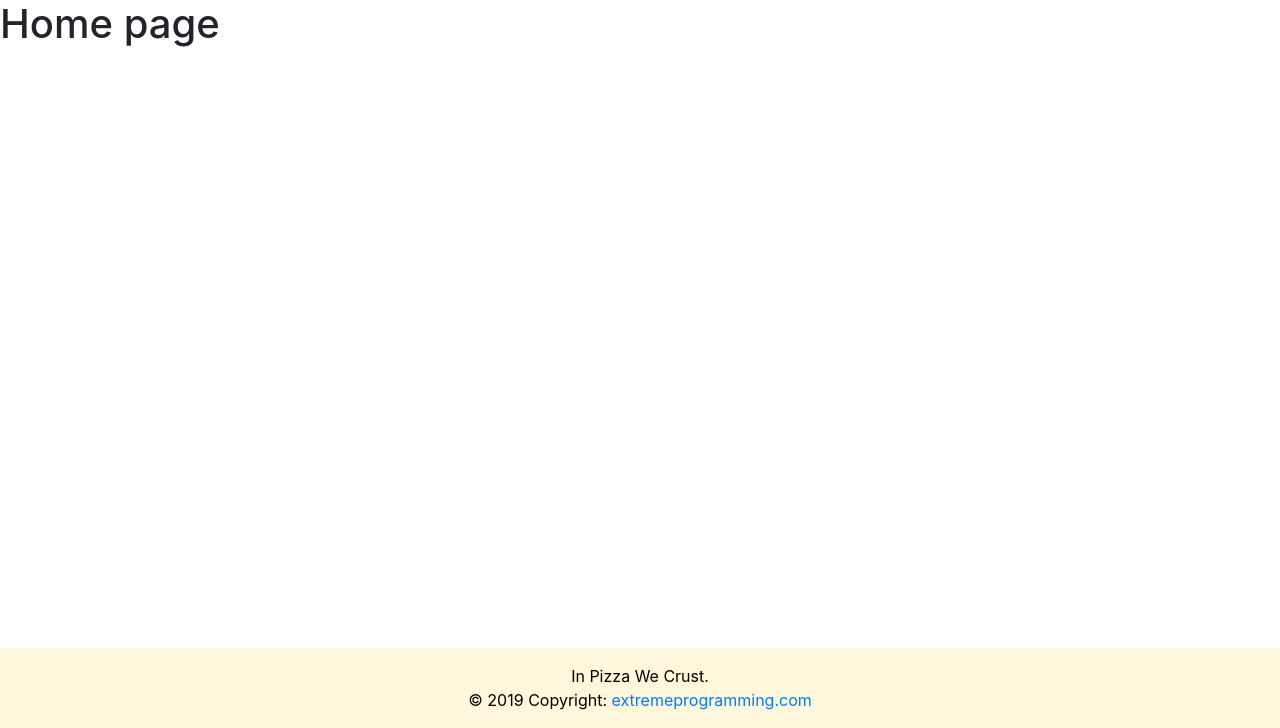
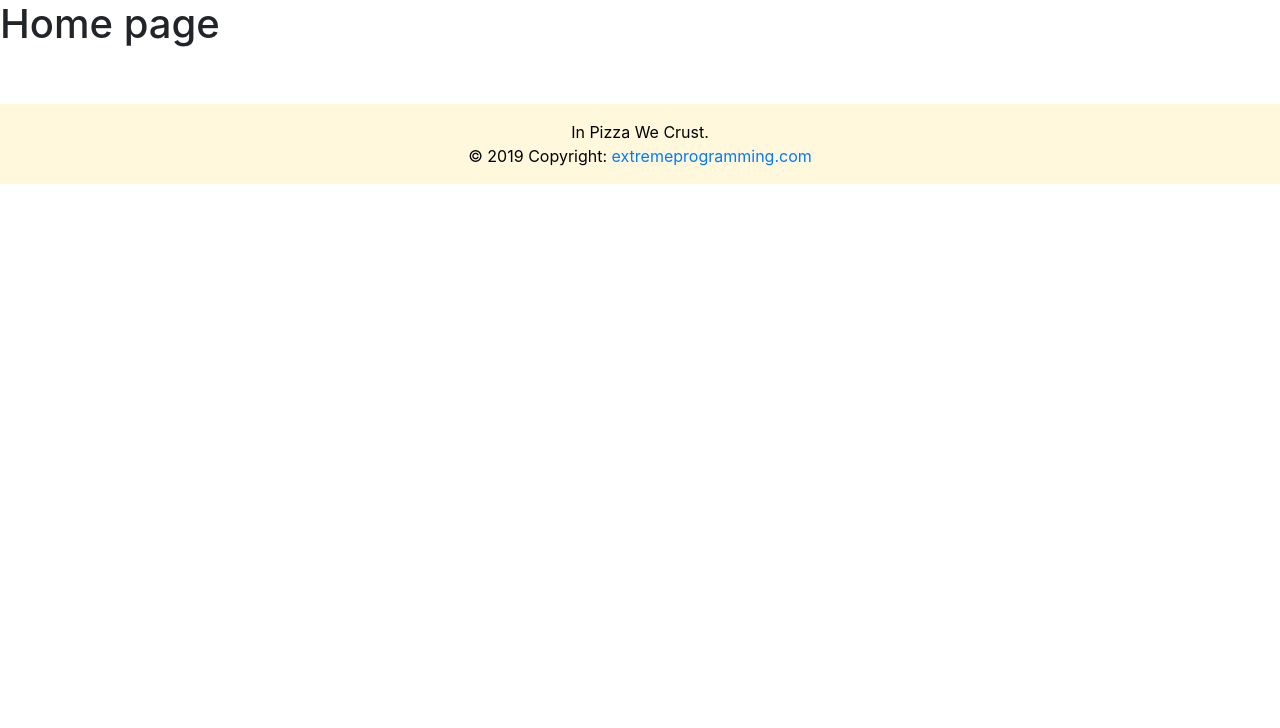
Before and after one commit to thejungwon/docker-webapp-django, a Django app: page /en/ in a window 1280 px wide. Shown: the part 72-800 px from the top of the page. Run offline with Django 3.2, Linux system fonts and the light colour scheme; data that the repository does not hold is empty; parts of the project's set-up code (start-up, migrations or seed data) failed here and were passed over; some libraries are stand-ins or nearby versions.

Commit message:
CHG: remove footer fixing to bottom of the page

```diff
--- a/src/app/templates/layouts/footer.html
+++ b/src/app/templates/layouts/footer.html
@@ -1,6 +1,6 @@
 <style>
     .footer {
-        position: fixed;
+        margin: 0;
         left: 0;
         bottom: 0;
         width: 100%;
```
